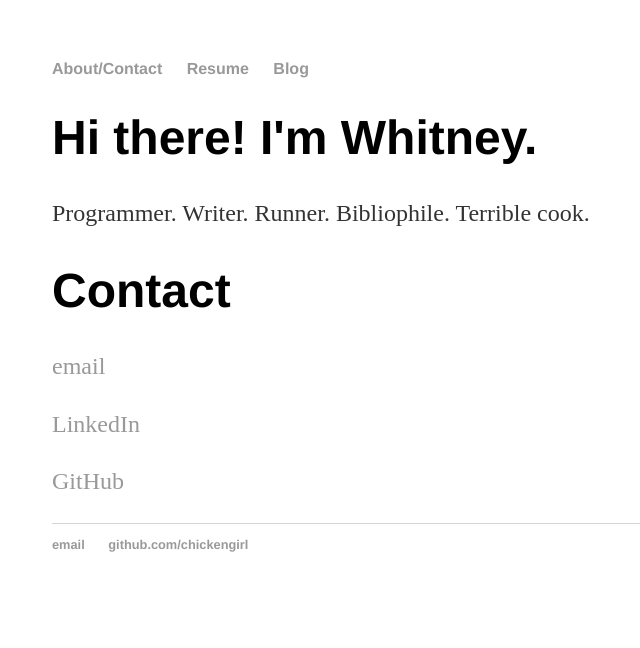
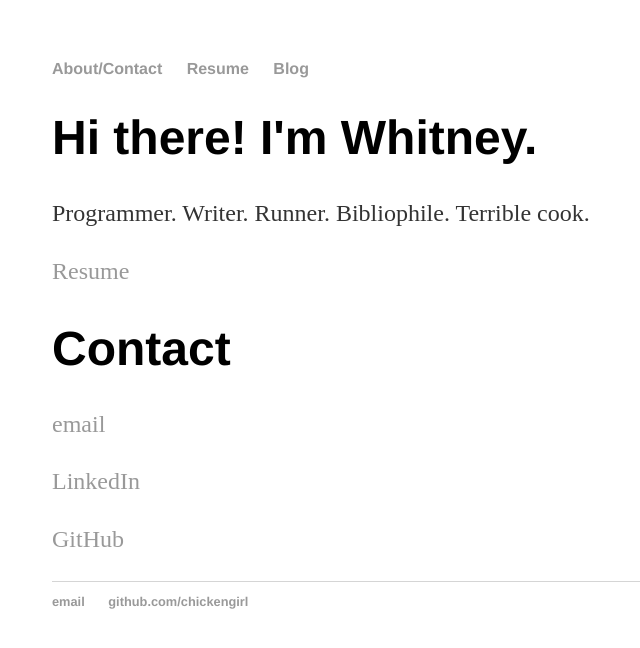
Before and after one commit to chickengirl/chickengirl.github.io, a Jekyll site: the page built from about/index.html, in a window 1280 px wide. Shown: the top 648 px of the page, without its empty margins (140-780 px from the left). Built offline with Jekyll 4.4.1, drawn with Linux system fonts in a browser that asks for light colours.

Commit message:
Update index.html

```diff
--- a/about/index.html
+++ b/about/index.html
@@ -6,6 +6,7 @@ title: Whitney Schmidt, Horrible Cop
 <div class="blurb">
   <h1>Hi there! I'm Whitney.</h1>
   <p>Programmer. Writer. Runner. Bibliophile. Terrible cook.</p>
+  <p><a href="/whitneyschmidt-resume-2015.pdf">Resume</a></p>
 
   <div>
     <h1>Contact</h1>
```
